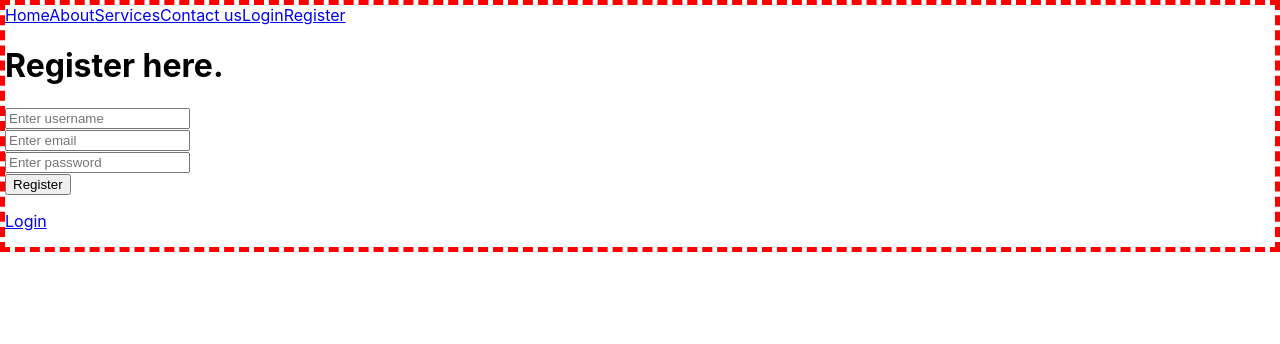
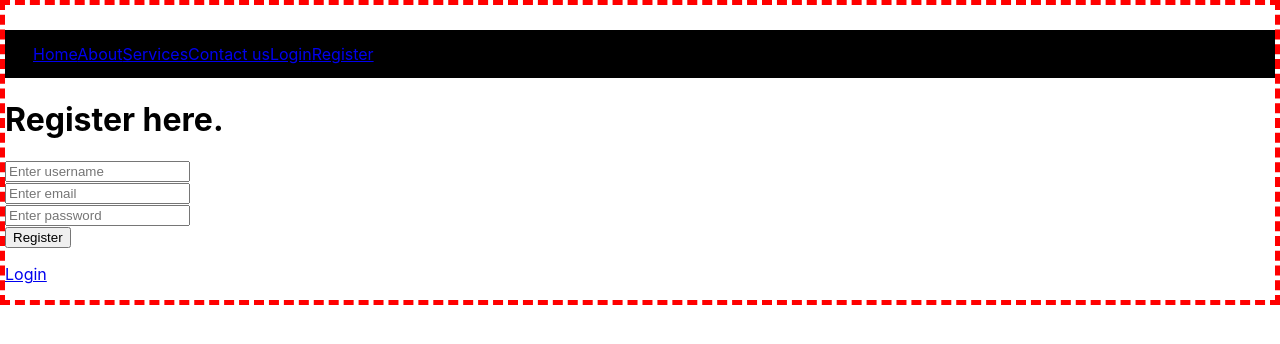
Before and after one commit to sskiragu/react-online-may-22, a React (Create React App) app: page /register in a window 1280 px wide. Shown: the top 344 px of the page. Built offline with nearby package versions, Linux system fonts and the light colour scheme; the HTML template or start-up script is replaced by a standard one.

Commit message:
Class component example

```diff
--- a/src/App.js
+++ b/src/App.js
@@ -1,24 +1,19 @@
-import { BrowserRouter, Link, Route, Routes } from 'react-router-dom';
+import { BrowserRouter,Route, Routes } from 'react-router-dom';
 import './App.css'
 import Login from './components/Login';
-import Register from './components/Register';
+import NavBar from './components/NavBar';
+// import Register from './components/Register';
+import SignUp from './components/SignUp';
 
-function App() {
+const App = () => {
 
   return(
         <div className='app'>
           <BrowserRouter>
-          <div>
-            <Link to=''>Home</Link>
-            <Link to=''>About</Link>
-            <Link to=''>Services</Link>
-            <Link to=''>Contact us</Link>
-            <Link to='/login'>Login</Link>
-            <Link to='/register'>Register</Link>
-          </div>
+            <NavBar />
             <Routes>
               <Route path='/login' element={<Login />}/>
-              <Route path='/register' element={<Register />}/>
+              <Route path='/register' element={<SignUp />}/>
             </Routes>
           </BrowserRouter>
         </div>
--- /dev/null
+++ b/src/components/NavBar.css
@@ -0,0 +1,6 @@
+.top-nav{
+    margin-top: 2%;
+    background-color: black;
+    color: white;
+    padding: 14px 28px;
+}
--- /dev/null
+++ b/src/components/NavBar.js
@@ -0,0 +1,18 @@
+import React from 'react'
+import { Link } from 'react-router-dom'
+import './NavBar.css'
+
+function NavBar() {
+  return (
+    <div className='top-nav'>
+        <Link to=''>Home</Link>
+        <Link to=''>About</Link>
+        <Link to=''>Services</Link>
+        <Link to=''>Contact us</Link>
+        <Link to='/login'>Login</Link>
+        <Link to='/register'>Register</Link>
+    </div>
+  )
+}
+
+export default NavBar
--- /dev/null
+++ b/src/components/SignUp.js
@@ -0,0 +1,32 @@
+import React, { Component } from 'react'
+import { Link } from 'react-router-dom'
+
+export default class SignUp extends Component {
+  render() {
+    return (
+        <div>
+        <h1>Register here.</h1>
+        <form>
+
+            <div>
+                <input type='text'  placeholder='Enter username'/>
+            </div>
+
+            <div>
+                <input type='email'  placeholder='Enter email'/>
+            </div>
+
+            <div>
+                <input type='password'  placeholder='Enter password'/>
+            </div>
+
+            <div>
+                <button type='button'>Register</button>
+            </div>
+        </form>
+        <p><Link to='/'>Login</Link></p>
+    </div>
+
+    )
+  }
+}
```
Also changed, not shown: 1 other file (tests, documents, lock files or other folders).
